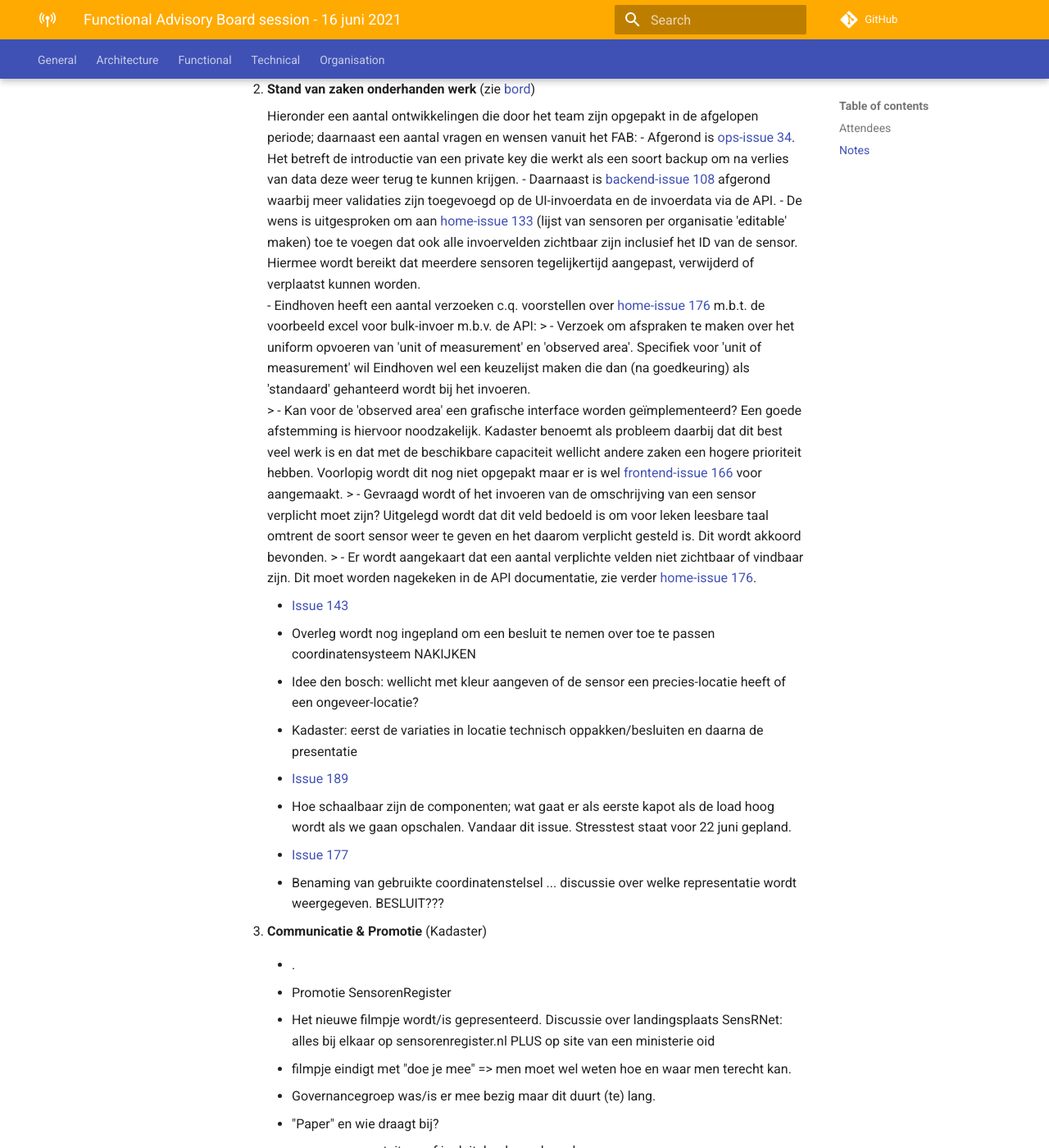
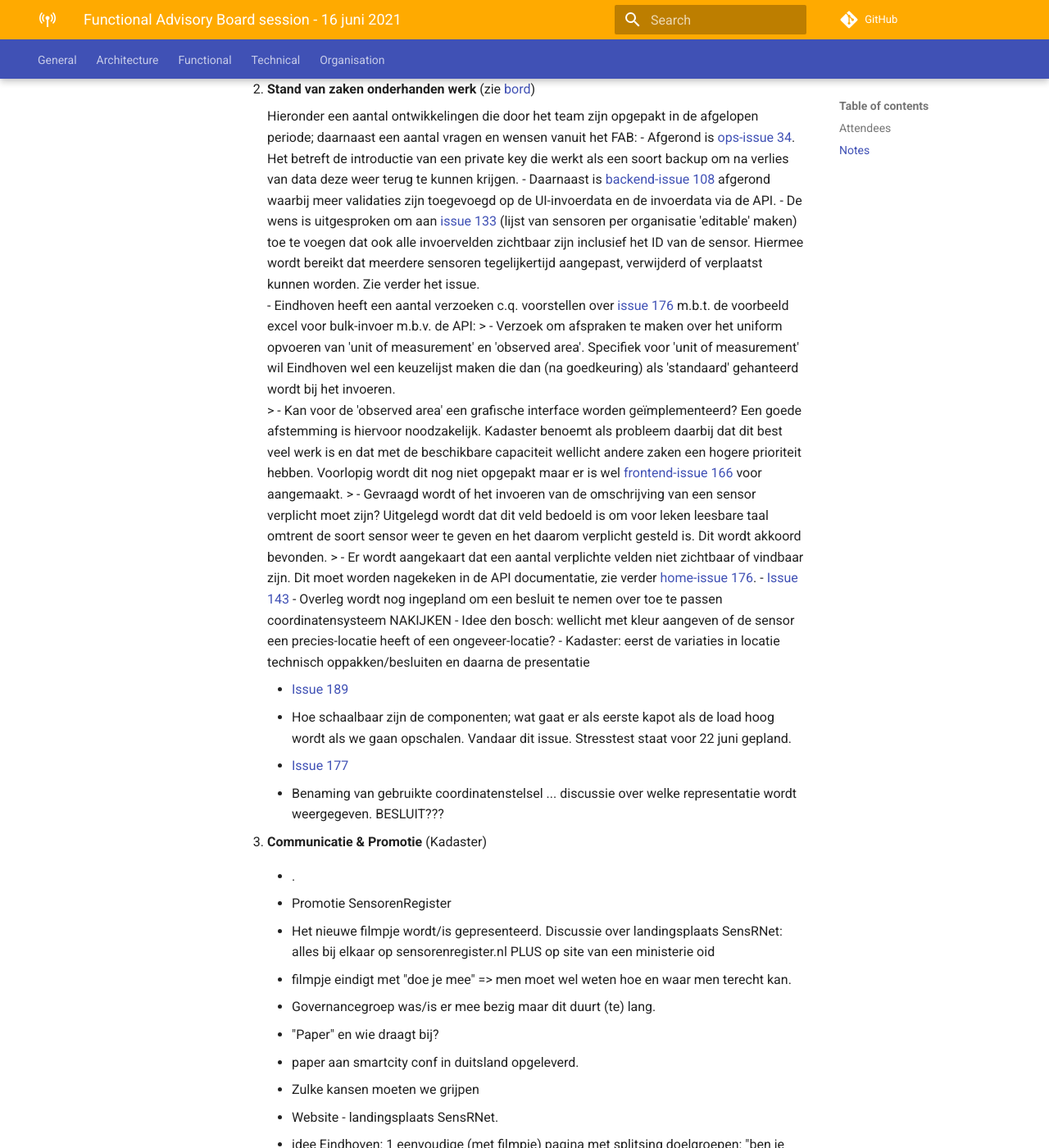
Before and after one commit to kadaster-labs/sensrnet-home, an MkDocs documentation site: the page built from docs/notes/2021-06-16-FAB-notes.md, in a window 1280 px wide and 1400 px high, scrolled down 741 px. Shown: the whole window at 82% size. Built offline with MkDocs 1.6.1 and Material for MkDocs 9.7.7, drawn with Linux system fonts in a browser that asks for light colours; comment, search, counter and statistics services are not loaded.

Commit message:
Update 2021-06-16-FAB-notes.md

```diff
--- a/docs/notes/2021-06-16-FAB-notes.md
+++ b/docs/notes/2021-06-16-FAB-notes.md
@@ -29,13 +29,12 @@ Onderwerpen:
     Hieronder een aantal ontwikkelingen die door het team zijn opgepakt in de afgelopen periode; daarnaast een aantal vragen en wensen vanuit het FAB:
      - Afgerond is [ops-issue 34](https://github.com/kadaster-labs/sensrnet-ops/issues/34). Het betreft de introductie van een private key die werkt als een soort backup om na verlies van data deze weer terug te kunnen krijgen.
      - Daarnaast is [backend-issue 108](https://github.com/kadaster-labs/sensrnet-registry-backend/issues/108) afgerond waarbij meer validaties zijn toegevoegd op de UI-invoerdata en de invoerdata via de API.
-     - De wens is uitgesproken om aan [home-issue 133](https://github.com/kadaster-labs/sensrnet-home/issues/133) (lijst van sensoren per organisatie 'editable' maken) toe te voegen dat ook alle invoervelden zichtbaar zijn inclusief het ID van de sensor. Hiermee wordt bereikt dat meerdere sensoren tegelijkertijd aangepast, verwijderd of verplaatst kunnen worden.
-     - Eindhoven heeft een aantal verzoeken c.q. voorstellen over [home-issue 176](https://github.com/kadaster-labs/sensrnet-home/issues/176) m.b.t. de voorbeeld excel voor bulk-invoer m.b.v. de API:
+     - De wens is uitgesproken om aan [issue 133](https://github.com/kadaster-labs/sensrnet-home/issues/133) (lijst van sensoren per organisatie 'editable' maken) toe te voegen dat ook alle invoervelden zichtbaar zijn inclusief het ID van de sensor. Hiermee wordt bereikt dat meerdere sensoren tegelijkertijd aangepast, verwijderd of verplaatst kunnen worden. Zie verder het issue.
+     - Eindhoven heeft een aantal verzoeken c.q. voorstellen over [issue 176](https://github.com/kadaster-labs/sensrnet-home/issues/176) m.b.t. de voorbeeld excel voor bulk-invoer m.b.v. de API:
         > - Verzoek om afspraken te maken over het uniform opvoeren van 'unit of measurement' en 'observed area'. Specifiek voor 'unit of measurement' wil Eindhoven wel een keuzelijst maken die dan (na goedkeuring) als 'standaard' gehanteerd wordt bij het invoeren.
         > - Kan voor de 'observed area' een grafische interface worden geïmplementeerd? Een goede afstemming is hiervoor noodzakelijk. Kadaster benoemt als probleem daarbij dat dit best veel werk is en dat met de beschikbare capaciteit wellicht andere zaken een hogere prioriteit hebben. Voorlopig wordt dit nog niet opgepakt maar er is wel [frontend-issue 166](https://github.com/kadaster-labs/sensrnet-registry-frontend/issues/166) voor aangemaakt.
         > - Gevraagd wordt of het invoeren van de omschrijving van een sensor verplicht moet zijn? Uitgelegd wordt dat dit veld bedoeld is om voor leken leesbare taal omtrent de soort sensor weer te geven en het daarom verplicht gesteld is. Dit wordt akkoord bevonden.
         > - Er wordt aangekaart dat een aantal verplichte velden niet zichtbaar of vindbaar zijn. Dit moet worden nagekeken in de API documentatie, zie verder [home-issue 176](https://github.com/kadaster-labs/sensrnet-home/issues/176).
-
      - [Issue 143](https://github.com/kadaster-labs/sensrnet-home/issues/143)
      - Overleg wordt nog ingepland om een besluit te nemen over toe te passen coordinatensysteem NAKIJKEN
      - Idee den bosch: wellicht met kleur aangeven of de sensor een precies-locatie heeft of een ongeveer-locatie?
```
